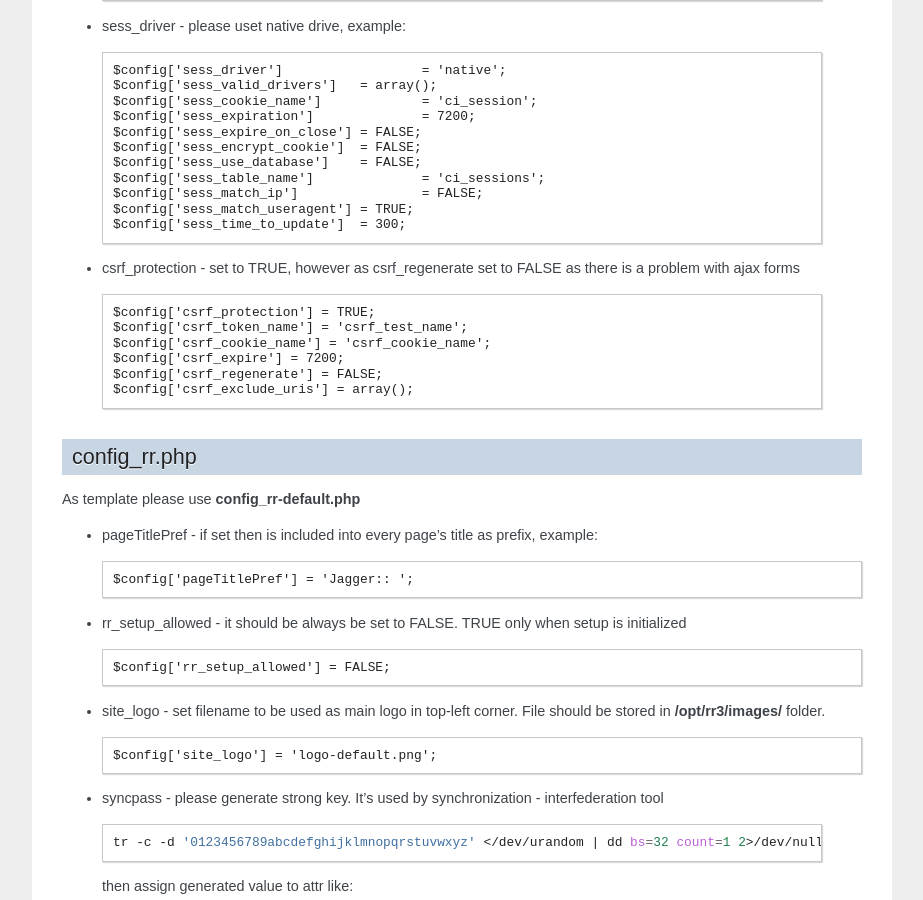
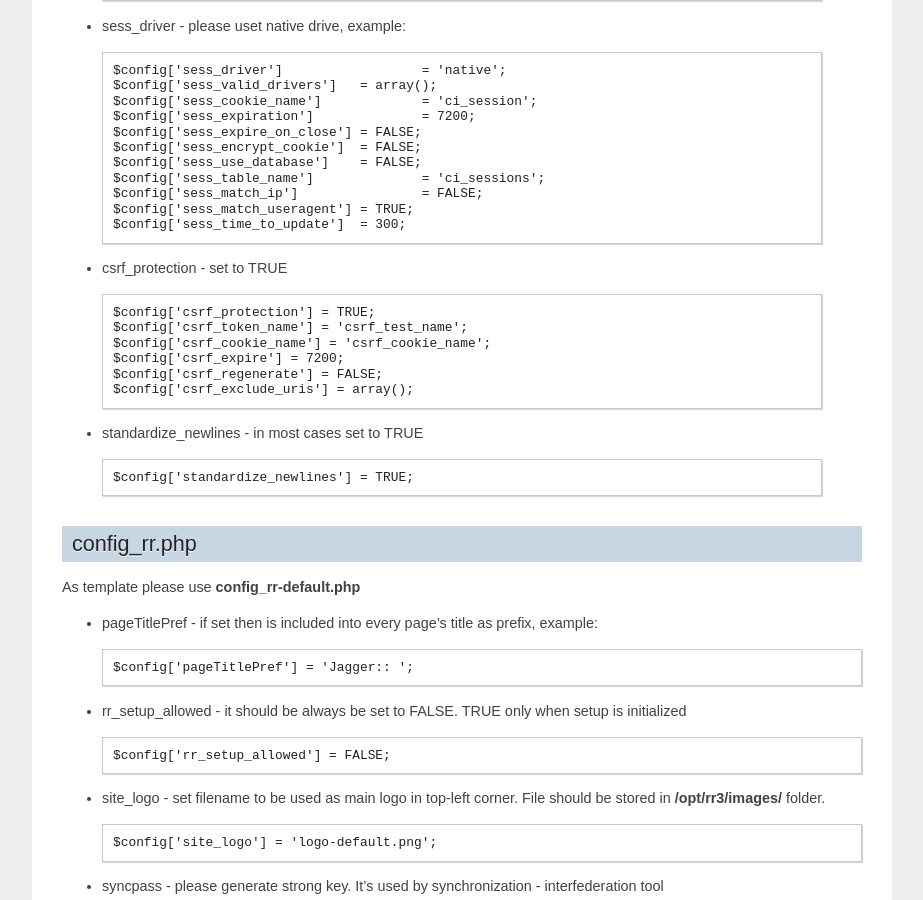
Before and after one commit to Edugate/Documentation, a Sphinx documentation site: the page built from rr3-admin/source/configfile.rst, in a window 1280 px wide and 900 px high, scrolled down 698 px. Shown: the whole window, without its empty margins (198-1121 px from the left). Built offline with Sphinx 7.4.7, drawn with Linux system fonts in a browser that asks for light colours.

Commit message:
add config option

```diff
--- a/rr3-admin/source/configfile.rst
+++ b/rr3-admin/source/configfile.rst
@@ -53,7 +53,7 @@ Please follow Codeigniter documentation. In most cases it will be default with s
    $config['sess_match_useragent'] = TRUE;
    $config['sess_time_to_update']  = 300;
 
-* csrf_protection - set to TRUE, however as csrf_regenerate set to FALSE as there is a problem with ajax forms
+* csrf_protection - set to TRUE
 
  .. code:: php
 
@@ -63,6 +63,13 @@ Please follow Codeigniter documentation. In most cases it will be default with s
    $config['csrf_expire'] = 7200;
    $config['csrf_regenerate'] = FALSE;
    $config['csrf_exclude_uris'] = array();
+
+
+* standardize_newlines - in most cases set to TRUE
+
+ .. code:: php
+
+   $config['standardize_newlines'] = TRUE;
 
 
 config_rr.php
```
Also changed, not shown: 5 other files.
